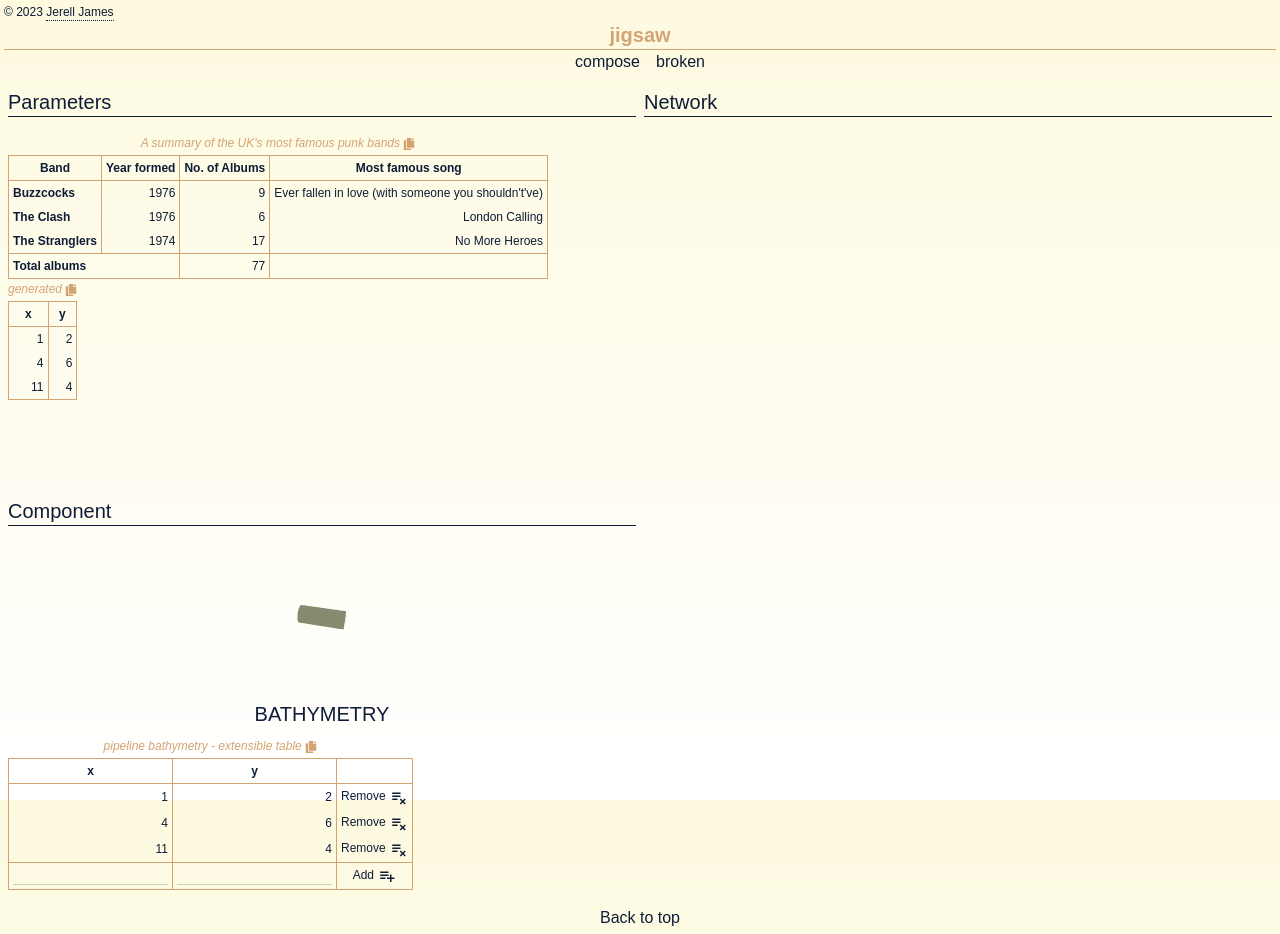
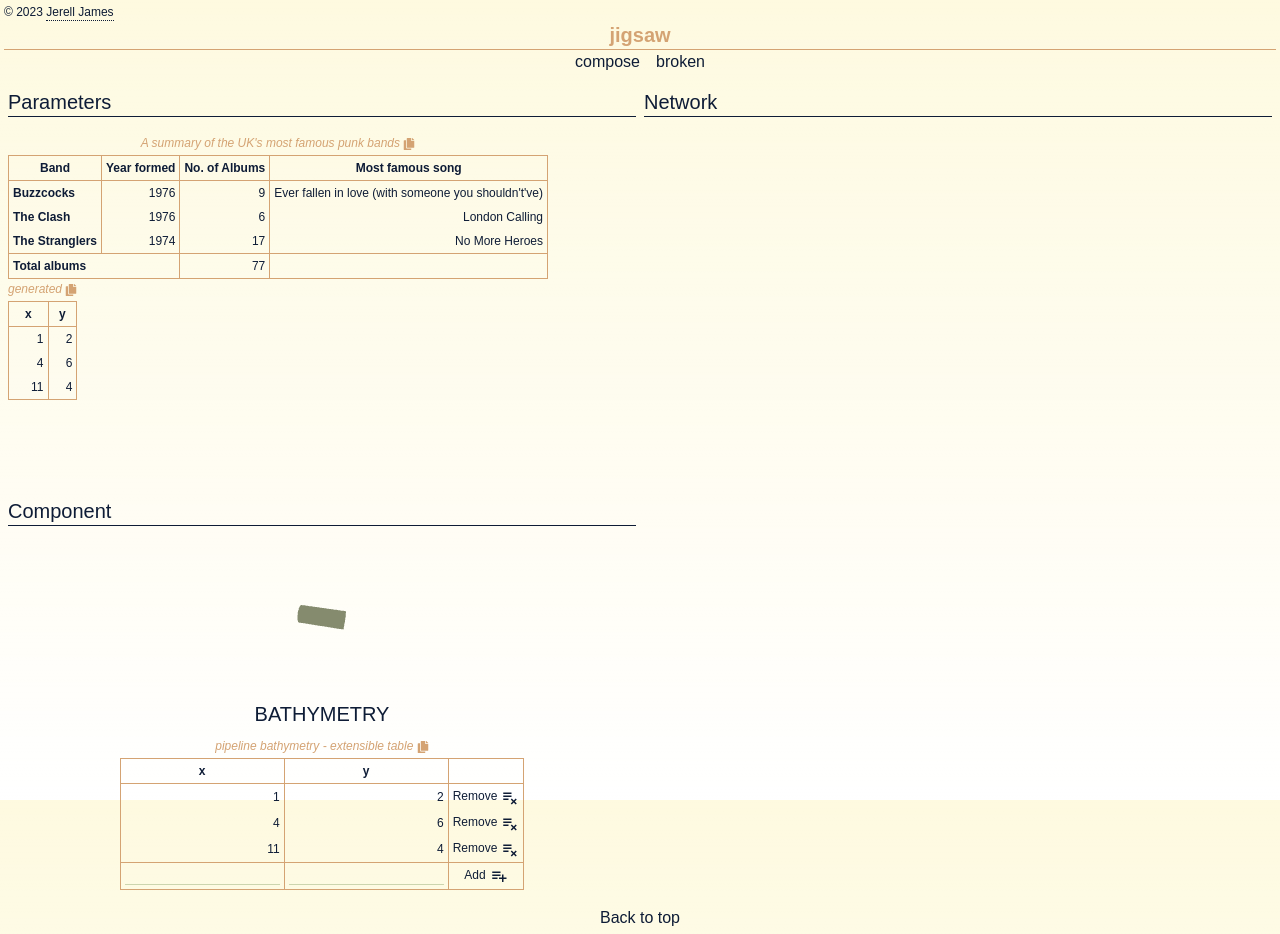
Before and after one commit to Jerell/jigsaw, a Next.js app in the folder frontend/: page /compose in a window 1280 px wide. Built offline with nearby package versions, Linux system fonts and the light colour scheme; a web font is replaced by a local one.

Commit message:
center table

```diff
--- a/frontend/src/app/compose/page.tsx
+++ b/frontend/src/app/compose/page.tsx
@@ -67,10 +67,12 @@ export default function Compose() {
         <CylinderScene />
 
         <h3>Bathymetry</h3>
-        <ExtensibleTable
-          data={tableData}
-          caption={'pipeline bathymetry - extensible table'}
-        />
+        <div className='flex flex-row justify-center'>
+          <ExtensibleTable
+            data={tableData}
+            caption={'pipeline bathymetry - extensible table'}
+          />
+        </div>
       </section>
 
       <section className='row-span-2 h-full'>
```
